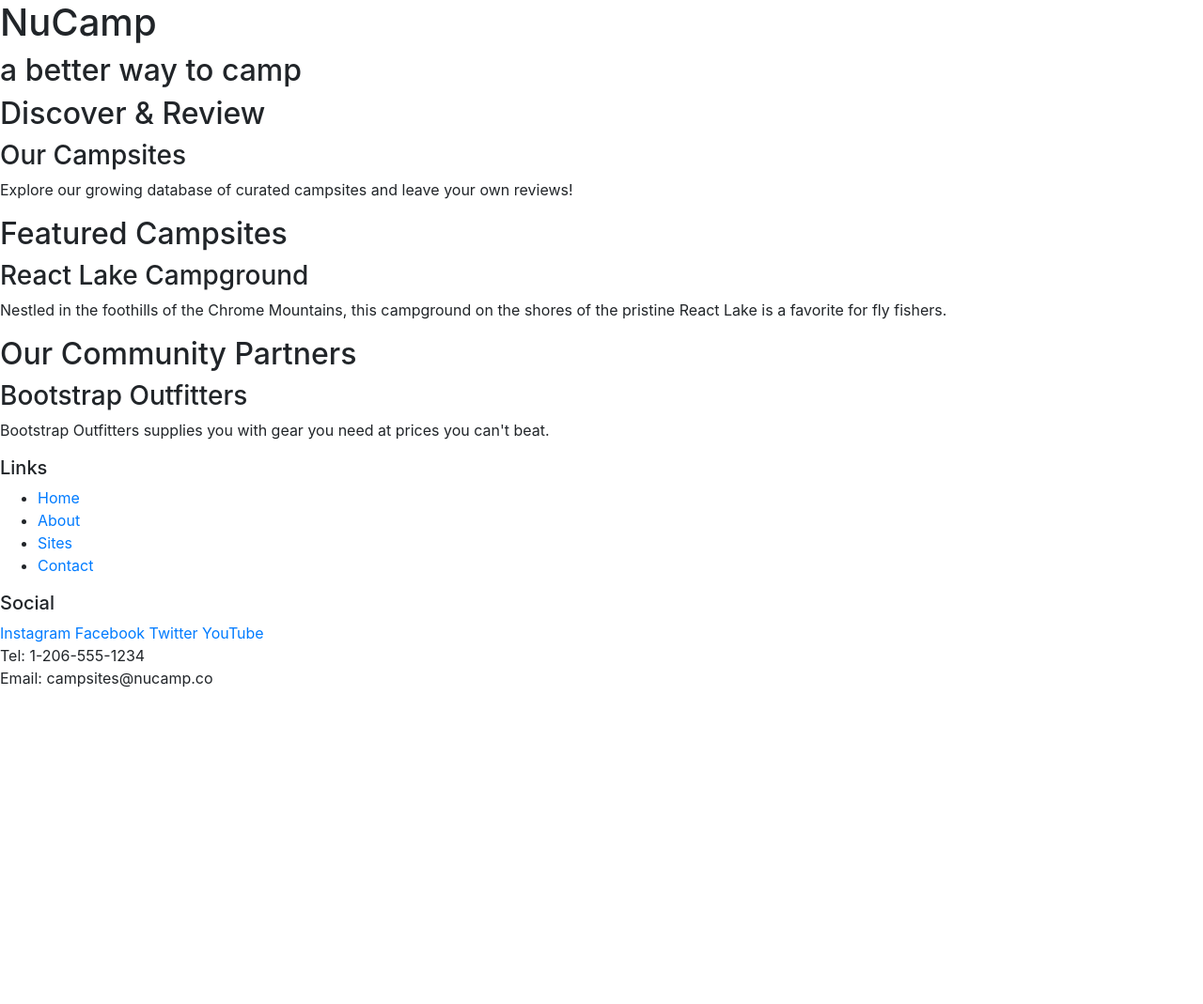
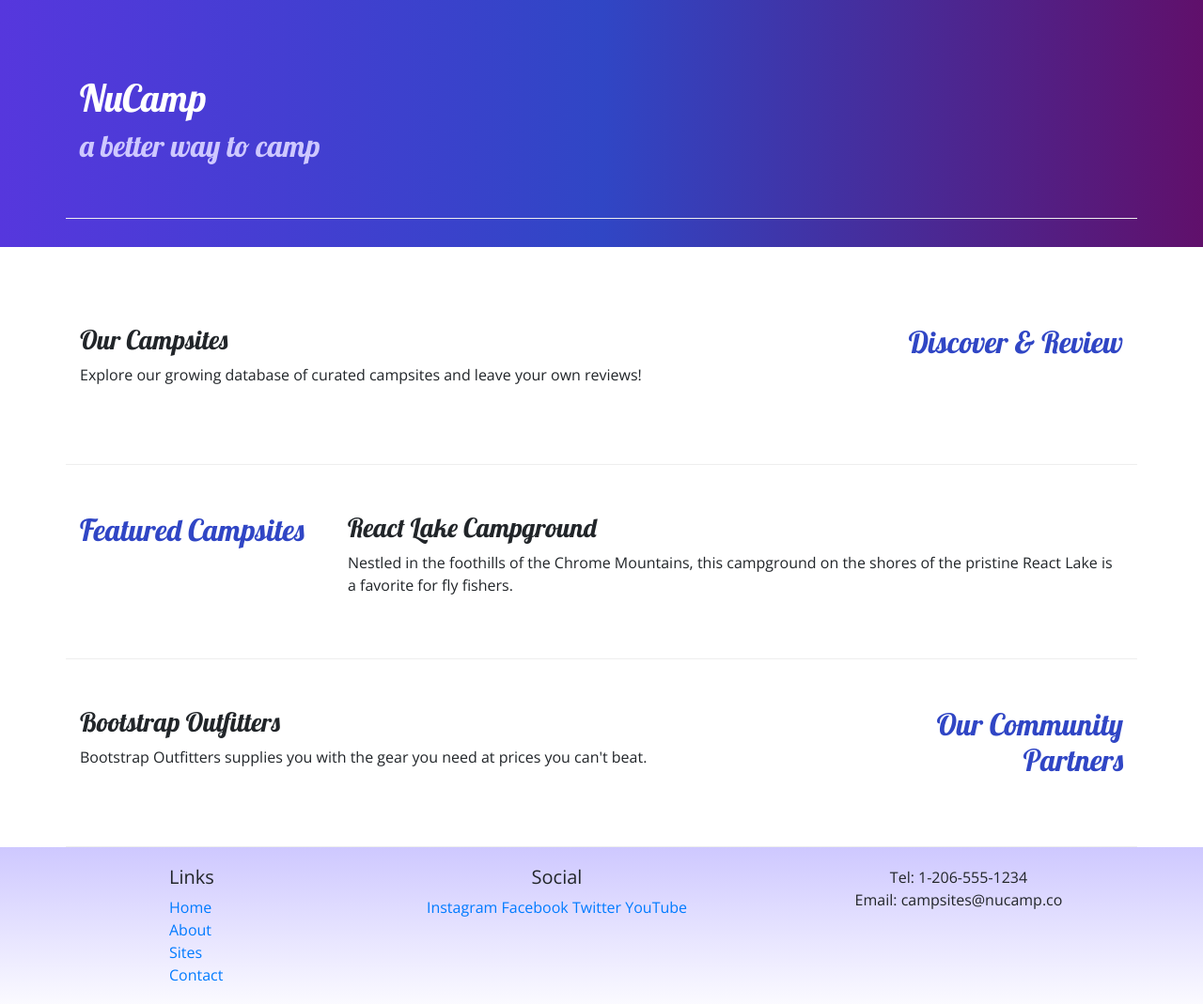
Before and after one commit to fpfullstack/nucampsite, a website: page index.html in a window 1280 px wide. Shown: the whole page at 94% size. Before the commit the page ends 800 px from the top, so only its background shows below. Drawn offline with nearby package versions, Linux system fonts and the light colour scheme.

Commit message:
Adding Custom Styles

```diff
--- /dev/null
+++ b/css/styles.css
@@ -0,0 +1,32 @@
+body {
+    font-family: "Open Sans", sans-serif;
+}
+
+h1, h2, h3 {
+    font-family: "Lobster", cursive;
+}
+
+h2 {
+    color: #3046C5;
+}
+
+header h2 {
+    color: #CEC8FF;
+}
+
+footer {
+    background-image: linear-gradient(#CEC8FF, white);
+    padding: 20px 0;
+}
+
+.jumbotron {
+    padding: 30px;
+    background-image: linear-gradient(to right, #5637DD, #3046C5, #60106B);
+    color: white;
+}
+
+.row-content {
+    padding: 50px 0;
+    border-bottom: 1px ridge;
+    min-height: 200px;
+}
--- a/index.html
+++ b/index.html
@@ -9,56 +9,81 @@
         <!-- Bootstrap CSS -->
     <link rel="stylesheet" href="node_modules/bootstrap/dist/css/bootstrap.min.css" />
 
+    <!-- Additional CSS must be placed after Bootstrap CSS -->
+    <link rel="stylesheet" href="https://fonts.googleapis.com/css?family=Lobster|Open+Sans" />
+    <link rel="stylesheet" href="css/styles.css" />
         <title>NuCamp: A Better Way To Camp</title>
     </head>
 
 <body>
 
-    <header>
-        <div>
+    <header class="jumbotron jumbotron-fluid">
+        <div class="container">
+            <div class="row row-content align-items-center">
+                <div class="col">
                     <h1>NuCamp</h1>
                     <h2>a better way to camp</h2>
                 </div>
+            </div>
     </header>
-
-    <div>
-        <h2>Discover & Review</h2>
+        </div>
+        <div class="container">
+            <div class="row row-content">
+                <div class="col-sm-4 order-sm-last col-md-3">
+                    <h2 class="text-sm-right">Discover & Review</h2>
+                </div>
+                <div class="col">
                     <h3>Our Campsites</h3>
                     <p>Explore our growing database of curated campsites and leave your own reviews!</p>
                 </div>
+            </div>
 
-    <div>
+            <div class="row row-content">
+                <div class="col-sm-4 col-md-3">
                     <h2>Featured Campsites</h2>
+                </div>
+                <div class="col">
                     <h3>React Lake Campground</h3>
                     <p>Nestled in the foothills of the Chrome Mountains, this campground on the shores of the pristine React Lake is a favorite for fly fishers.</p>
                    </div>
-
-    <div>
-        <h2>Our Community Partners</h2>
-        <h3>Bootstrap Outfitters</h3>
-        <p>Bootstrap Outfitters supplies you with gear you need at prices you can't beat.</p>
             </div>
 
+            <div class="row row-content">
+                <div class="col-sm-4 order-sm-last col-md-3">
+                    <h2 class="text-sm-right">Our Community Partners</h2>
+                </div>
+                <div class="col">
+                    <h3>Bootstrap Outfitters</h3>
+                    <p>Bootstrap Outfitters supplies you with the gear you need at prices you can't beat.</p>
+                </div>
+            </div>
+        </div>
+
+
     <footer>
-        <div>
+        <div class="container">
+            <div class="row">
+                <div class="col-4 col-sm-2 offset-1">
                     <h5>Links</h5>
-            <ul>
+            		<ul class="list-unstyled">
                         <li><a href="#">Home</a></li>
                         <li><a href="#">About</a></li>
                         <li><a href="#">Sites</a></li>
                         <li><a href="#">Contact</a></li>
                     </ul>
                 </div>
-        <div>
+                <div class="col-6 col-sm-5 text-center">
                         <h5>Social</h5>
                         <a href="http://instagram.com/">Instagram</a>
                         <a href="http://facebook.com/">Facebook</a>
                         <a href="http://twitter.com/">Twitter</a>
                         <a href="http://youtube.com/">YouTube</a>
                     </div>
-        <div>
+                    <div class="col-sm-4 text-center">
                         Tel: 1-206-555-1234<br />
                         Email: campsites@nucamp.co
+                    </div>
+               </div>
             </div>
     </footer>
 
```
Lines whose indentation alone changed are shown as unchanged.
